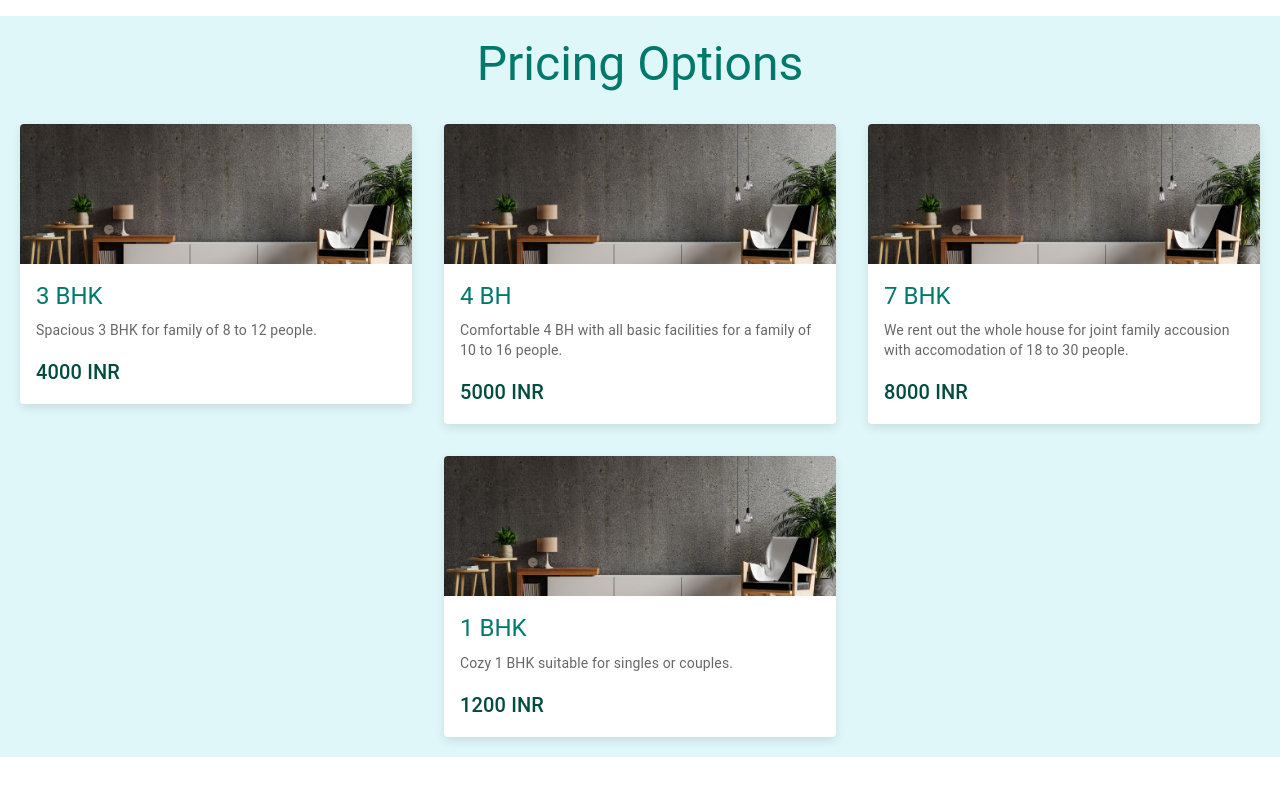
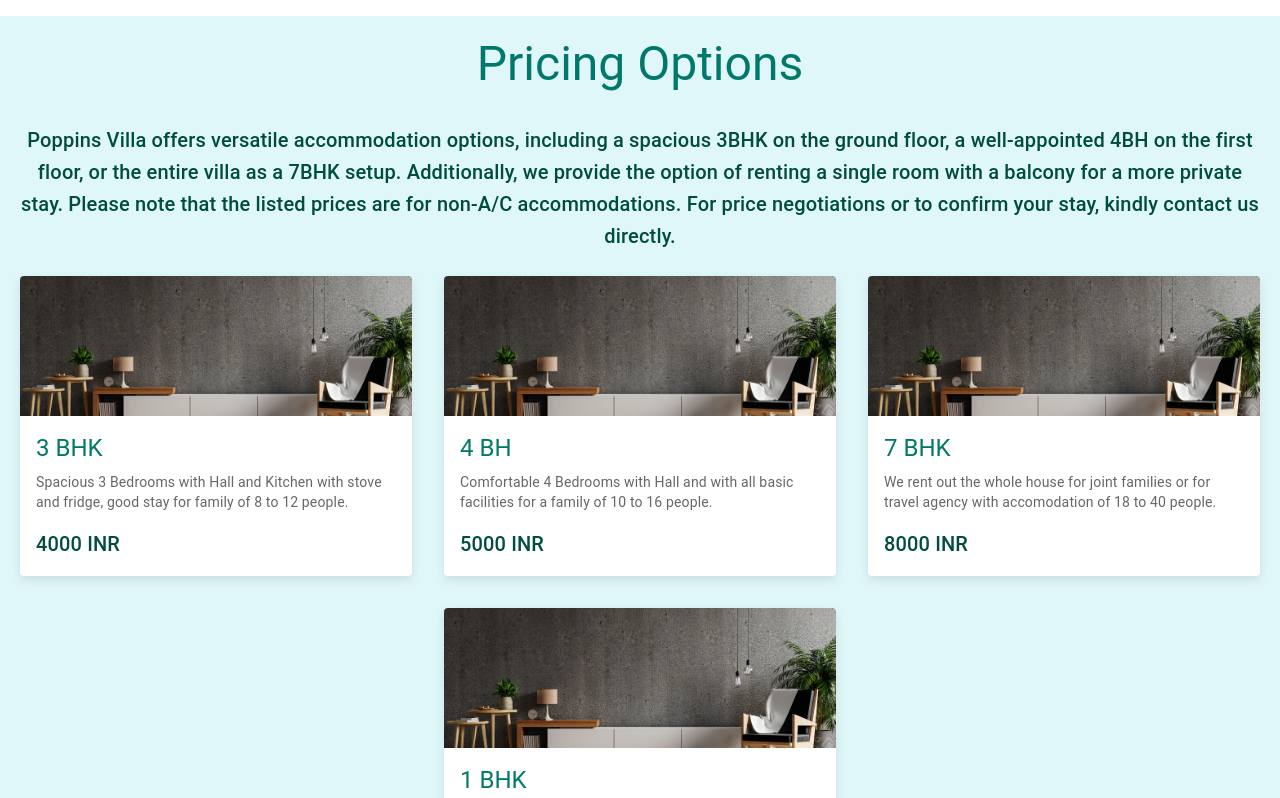
Before and after one commit to Sri-Krishna511/PoppinsVilla.github.io, a React (Create React App) app: page / in a window 1280 px wide. Shown: the part 1220-2018 px from the top of the page. Built offline with nearby package versions, Linux system fonts and the light colour scheme.

Commit message:
Update PricingCard.js

```diff
--- a/src/UiComponents/PricingCard.js
+++ b/src/UiComponents/PricingCard.js
@@ -25,27 +25,27 @@
     {
       type: "3 BHK",
       price: "4000 INR",
-      description: "Spacious 3 BHK for family of 8 to 12 people.",
+      description: "Spacious 3 Bedrooms with Hall and Kitchen with stove and fridge, good stay for family of 8 to 12 people.",
       images: [cambg_1, cambg_2],
     },
     {
       type: "4 BH",
       price: "5000 INR",
       description:
-        "Comfortable 4 BH with all basic facilities for a family of 10 to 16 people.",
+        "Comfortable 4 Bedrooms with Hall and with all basic facilities for a family of 10 to 16 people.",
       images: [cambg_1, cambg_2],
     },
     {
       type: "7 BHK",
       price: "8000 INR",
       description:
-        "We rent out the whole house for joint family accousion with accomodation of 18 to 30 people.",
+        "We rent out the whole house for joint families or for travel agency with accomodation of 18 to 40 people.",
       images: [cambg_1, cambg_2],
     },
     {
       type: "1 BHK",
       price: "1200 INR",
-      description: "Cozy 1 BHK suitable for singles or couples.",
+      description: "Comfortable 1 bedroom with balcony which is best suitable for singles or couples.",
       images: [cambg_1, cambg_2],
     },
   ];
@@ -67,6 +67,21 @@
         sx={{ color: "#00796b", textAlign: "center", mb: 4 }}
       >
         Pricing Options
+      </Typography>
+      <Typography
+        variant="h6"
+        sx={{
+          color: "#004d40",
+          textAlign: "center",
+          mb: 3,
+        }}
+      >
+        Poppins Villa offers versatile accommodation options, including a
+        spacious 3BHK on the ground floor, a well-appointed 4BH on the first
+        floor, or the entire villa as a 7BHK setup. Additionally, we provide the
+        option of renting a single room with a balcony for a more private stay.
+        Please note that the listed prices are for non-A/C accommodations. For
+        price negotiations or to confirm your stay, kindly contact us directly.
       </Typography>
 
       <Grid container spacing={4} justifyContent="center">
```
